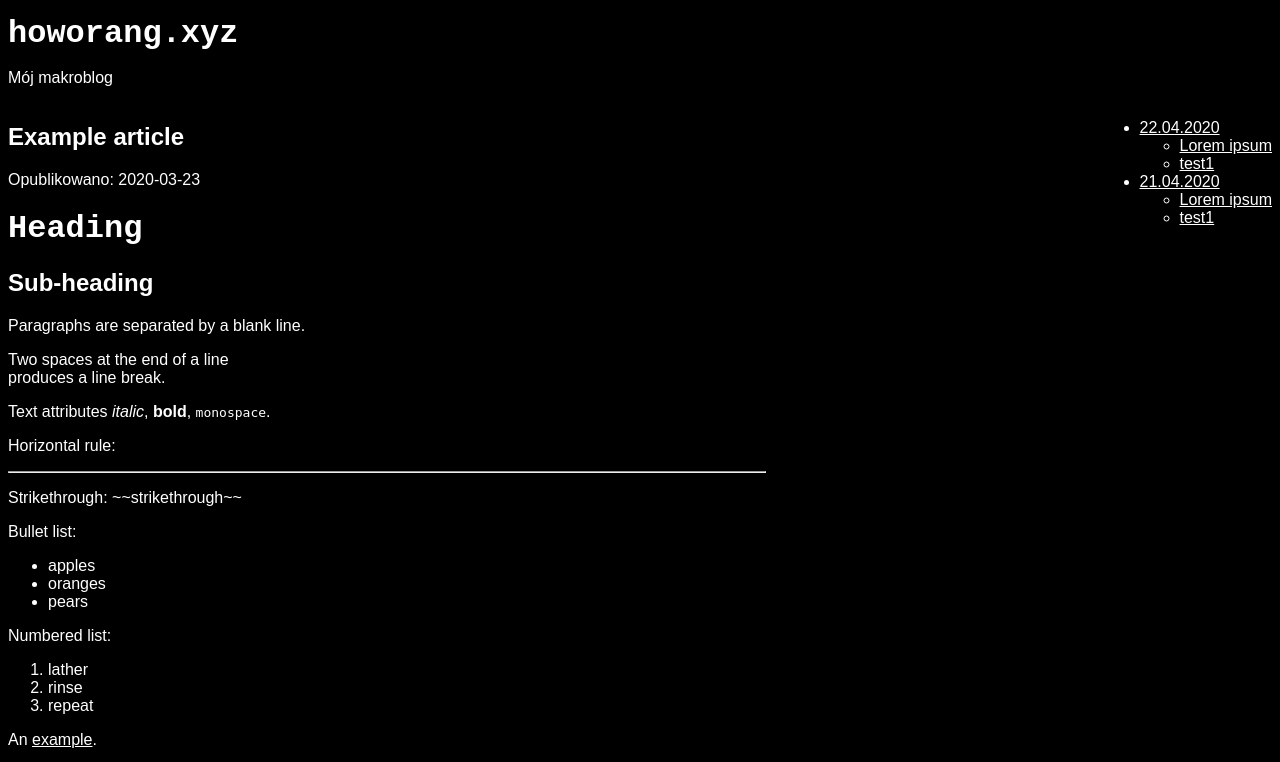
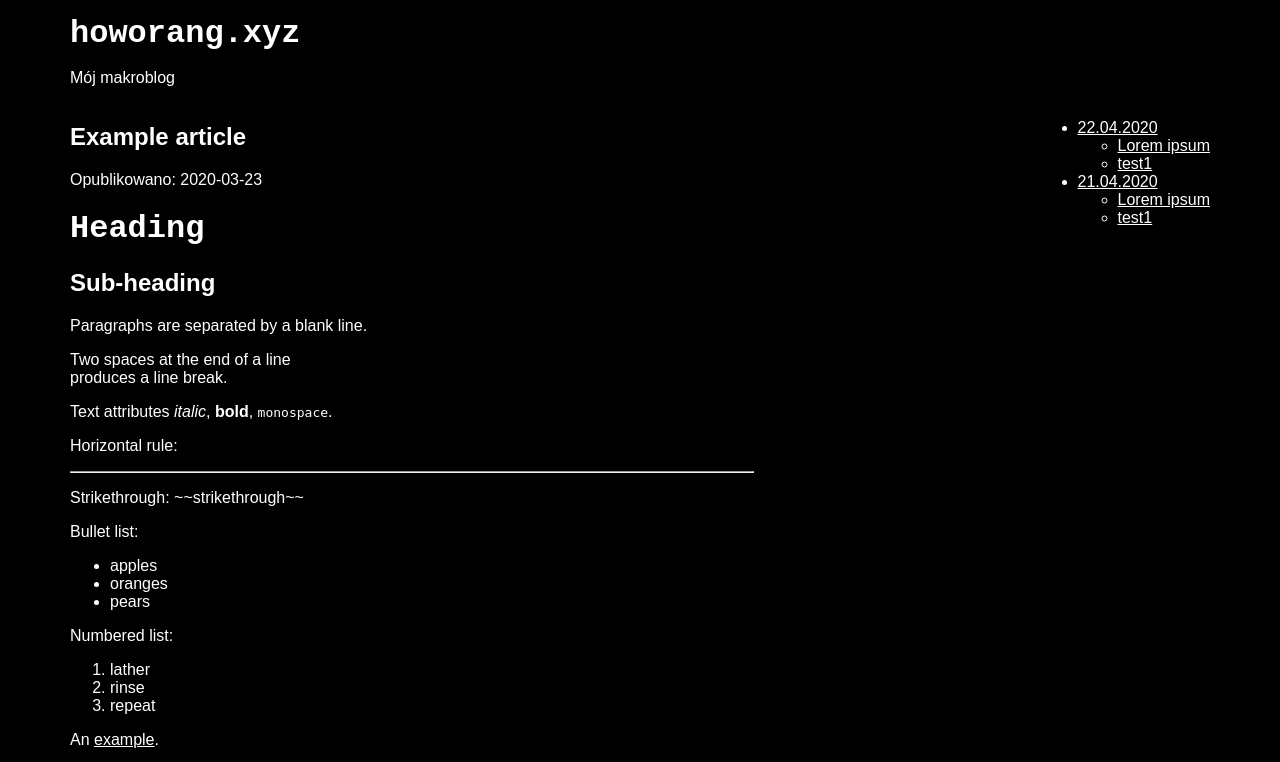
Before and after one commit to howorang/pw, a Flask app: page / in a window 1280 px wide. Shown: the top 762 px of the page. Run offline with Flask 2, Linux system fonts and the light colour scheme.

Commit message:
Content centered, loading optimization

```diff
--- a/static/style.css
+++ b/static/style.css
@@ -31,6 +31,11 @@ a {
     width: 60%;
 }
 
-.wrapper {
-    margin: 0 auto;
+.container {
+    max-width: 1140px;
+    width: 100%;
+    margin-left: auto;
+    margin-right: auto;
+    padding-left: 15px;
+    padding-right: 15px;
 }
--- a/templates/base.html
+++ b/templates/base.html
@@ -4,12 +4,9 @@
     <meta charset="utf-8"/>
     <title>{{ title }} - howorang's</title>
     <link rel="stylesheet" type="text/css" href="{{ url_for('static', filename='style.css') }}">
-    <!--[if IE]>
-    <script src="{{ url_for('static', filename='html5shiv.min.js') }}"></script>
-    <![endif]-->
 </head>
 <body>
-<div class="wrapper">
+<div class="container">
     <header>
 
         <h1>howorang.xyz</h1>
@@ -51,5 +48,10 @@
         </div>
     </div>
 </div>
+
+<!--[if IE]>
+    <script src="{{ url_for('static', filename='html5shiv.min.js') }}"></script>
+<![endif]-->
+
 </body>
 </html>
```
